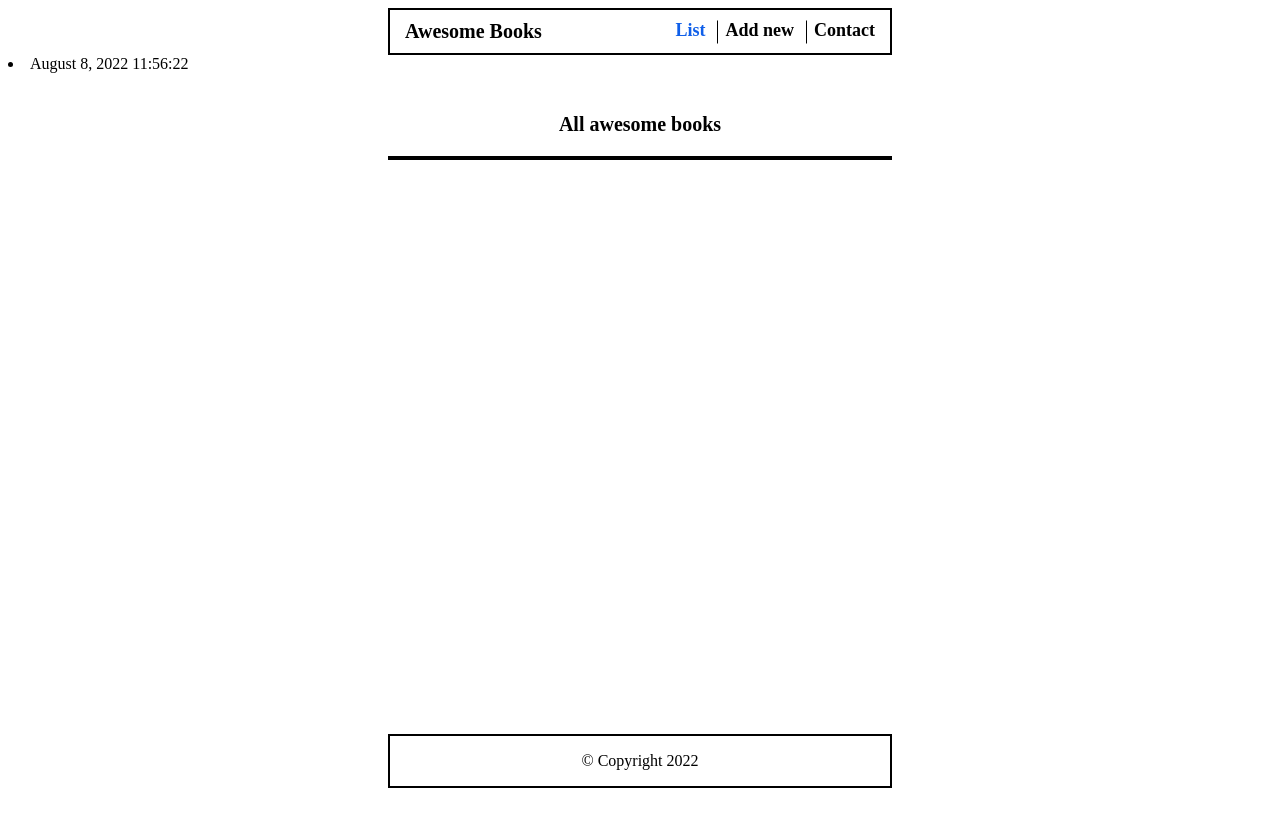
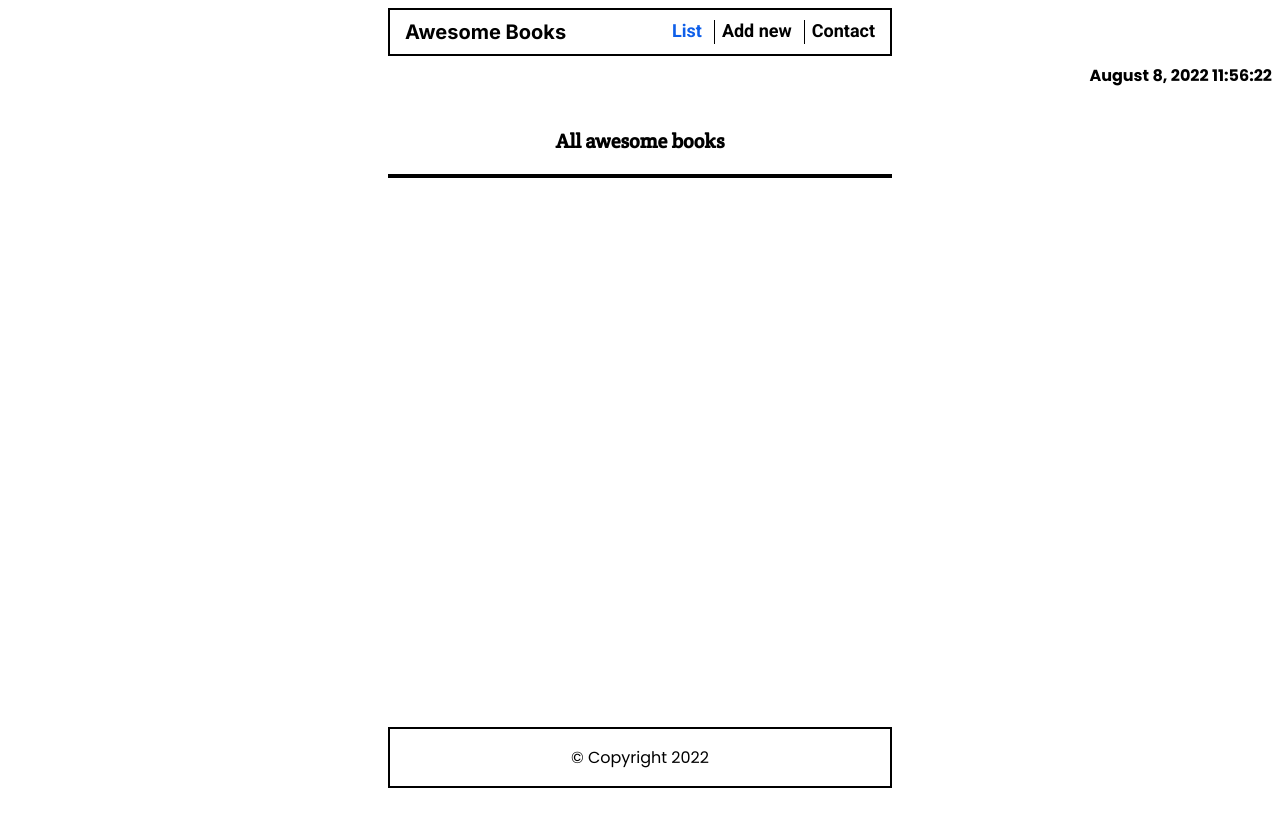
Before and after one commit to shuja-shah/Awesome-Books, a website with bundled scripts: page index.html in a window 1280 px wide. Built offline with nearby package versions, Linux system fonts and the light colour scheme.

Commit message:
Basic Styling For Date

```diff
--- a/Stylesheets/style.css
+++ b/Stylesheets/style.css
@@ -1,3 +1,6 @@
+@import url('https://fonts.googleapis.com/css2?family=Crete+Round&family=Inter:wght@100;400;500;600;700;800&family=Lato&family=Poppins:wght@100;300;400;500;600;700&family=Roboto+Mono:wght@100;300;400;500;600;700&family=Roboto:wght@100;300;400;500;700&display=swap');
+
+
 body {
   display: flex;
   flex-direction: column;
@@ -18,6 +21,7 @@ header {
   margin-right: auto;
   border: 2px solid #000;
   width: 100%;
+  font-family: 'Inter', sans-serif;
 }
 
 header a {
@@ -25,6 +29,7 @@ header a {
   color: #000;
   font-size: 18px;
   position: relative;
+  font-family: 'Roboto', sans-serif;
 }
 
 header a.active {
@@ -59,6 +64,7 @@ footer {
   margin-left: auto;
   margin-right: auto;
   width: 100%;
+  font-family: 'Poppins', sans-serif;
 }
 
 #book-container {
@@ -90,6 +96,7 @@ form {
   align-items: center;
   padding-left: 20px;
   padding-right: 20px;
+  font-family: 'Roboto', sans-serif;
 }
 
 .kitab:nth-child(odd) {
@@ -139,6 +146,10 @@ input {
   border: 2px solid #000;
   padding: 5px 10px;
 }
+.allbooks{
+  font-family: 'Crete Round', serif;
+  font-weight: 600;
+}
 
 .addtext {
   text-align: center;
@@ -146,6 +157,8 @@ input {
   font-weight: 700;
   padding-bottom: 10px;
   margin-top: 40px;
+  font-family: 'Crete Round', serif;
+  font-weight: 600;
 }
 
 .add-block {
@@ -161,4 +174,13 @@ input {
   margin-left: auto;
   margin-right: auto;
   margin-bottom: 40px;
+  font-family: 'Inter', sans-serif;
+  list-style: none;
 }
+.date{
+  list-style: none;
+  text-align: right;
+  padding-top: 7px;
+  font-family: 'Poppins', sans-serif;
+  font-weight: 700;
+}
```
